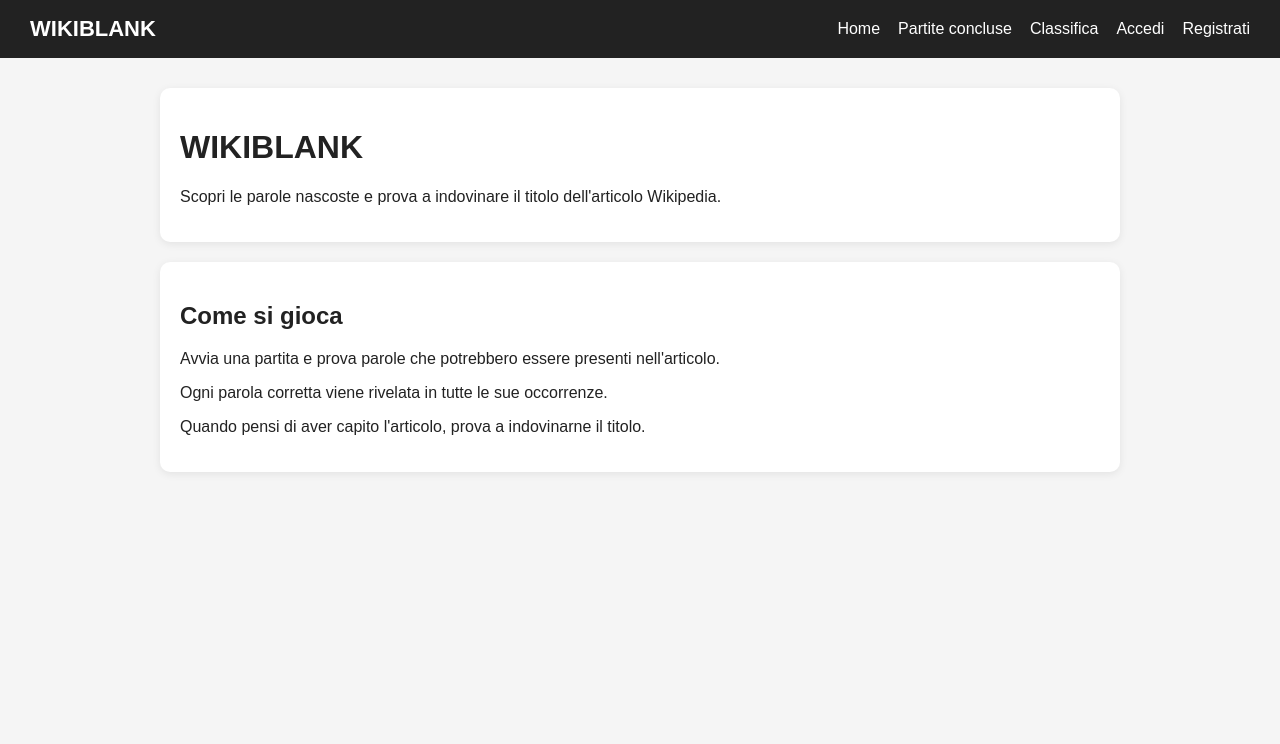
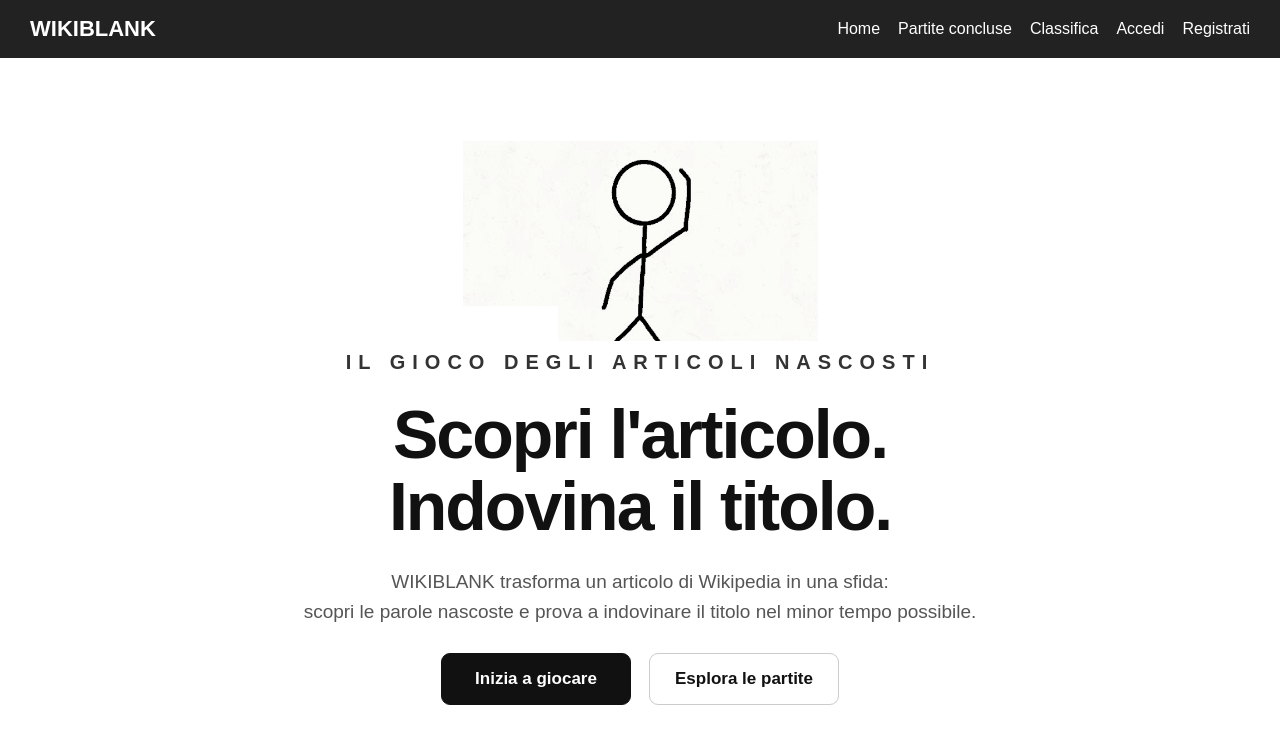
Before and after one commit to RobertaBenedux24/WIKIBLANK, a React app in the folder frontend/: page / in a window 1280 px wide. Shown: the top 744 px of the page. Built offline with nearby package versions, Linux system fonts and the light colour scheme; the HTML template or start-up script is replaced by a standard one.

Commit message:
grafica pagina Home

```diff
--- a/frontend/src/App.css
+++ b/frontend/src/App.css
@@ -88,3 +88,166 @@
     word-break: break-word;
     box-shadow: 0 2px 8px rgba(0, 0, 0, 0.08);
 }
+
+/*HOME*/
+.home-page {
+    height: calc(100vh - 70px);
+    background-color: #ffffff;
+
+    display: flex;
+    align-items: center;
+    justify-content: center;
+
+    overflow: hidden;
+}
+
+.home-hero {
+    display: flex;
+    flex-direction: column;
+    align-items: center;
+
+    text-align: center;
+
+    padding: 20px;
+}
+
+/* GIF */
+
+.home-gif-container {
+    position: relative;
+
+    width: 355px;
+    height: 200px;
+
+    margin: 0 auto 10px;
+
+    overflow: hidden;
+    background-color: white;
+}
+
+.home-gif {
+    display: block;
+
+    width: 100%;
+    height: 100%;
+
+    object-fit: cover;
+}
+
+/* Copre la scritta FlipaClip */
+
+.gif-watermark-cover {
+    position: absolute;
+
+    left: 0;
+    bottom: 0;
+
+    width: 95px;
+    height: 35px;
+
+    background-color: white;
+}
+
+
+/* SCRITTA SOPRA IL TITOLO */
+
+.home-label {
+    margin: 0 0 25px;
+
+    font-size: 20px;
+    font-weight: 700;
+
+    letter-spacing: 7px;
+
+    color: #333333;
+}
+
+
+/* TITOLO */
+
+.home-hero h1 {
+    margin: 0;
+
+    font-size: 68px;
+    line-height: 1.05;
+
+    font-weight: 800;
+
+    letter-spacing: -2px;
+
+    color: #111111;
+}
+
+
+/* DESCRIZIONE */
+
+.home-description {
+    margin: 25px auto 25px;
+
+    max-width: 850px;
+
+    font-size: 19px;
+    line-height: 1.6;
+
+    color: #555555;
+}
+
+
+/* PULSANTI */
+
+.home-actions {
+    display: flex;
+
+    justify-content: center;
+
+    gap: 18px;
+}
+
+
+.home-primary-button,
+.home-secondary-button {
+    display: inline-flex;
+
+    align-items: center;
+    justify-content: center;
+
+    min-width: 190px;
+
+    padding: 15px 25px;
+
+    border-radius: 9px;
+
+    font-size: 17px;
+    font-weight: 700;
+
+    transition: 0.2s;
+}
+
+
+/* PULSANTE NERO */
+
+.home-primary-button {
+    background-color: #111111;
+    color: #ffffff;
+    border: 1px solid #111111;
+}
+
+.home-primary-button:hover {
+    background-color: #333333;
+    transform: translateY(-2px);
+}
+
+
+/* PULSANTE BIANCO */
+
+.home-secondary-button {
+    background-color: #ffffff;
+    color: #111111;
+
+    border: 1px solid #cccccc;
+}
+
+.home-secondary-button:hover {
+    background-color: #f5f5f5;
+    transform: translateY(-2px);
+}
--- a/frontend/src/index.css
+++ b/frontend/src/index.css
@@ -4,9 +4,9 @@
 
 body {
     margin: 0;
+    background-color: #ffffff;
+    color: #111111;
     font-family: Arial, Helvetica, sans-serif;
-    background: #f5f5f5;
-    color: #222;
 }
 
 a {
--- a/frontend/src/pages/Home.jsx
+++ b/frontend/src/pages/Home.jsx
@@ -1,36 +1,61 @@
+import { Link } from "react-router-dom";
+import hangmanGif from "../assets/hangman.gif";
+
 function Home() {
     return (
-        <div className="page">
+        <main className="home-page">
 
-            <div className="card">
-                <h1>WIKIBLANK</h1>
+            <section className="home-hero">
 
-                <p>
-                    Scopri le parole nascoste e prova a
-                    indovinare il titolo dell'articolo Wikipedia.
-                </p>
-            </div>
+                <div className="home-gif-container">
+                    <img
+                        src={hangmanGif}
+                        alt="Omino WIKIBLANK"
+                         className="home-gif"
+                />
 
-            <div className="card">
-                <h2>Come si gioca</h2>
+                <div className="gif-watermark-cover"></div>
 
-                <p>
-                    Avvia una partita e prova parole che
-                    potrebbero essere presenti nell'articolo.
+                </div>
+
+                <p className="home-label">
+                    IL GIOCO DEGLI ARTICOLI NASCOSTI
                 </p>
 
-                <p>
-                    Ogni parola corretta viene rivelata in
-                    tutte le sue occorrenze.
+                <h1>
+                    Scopri l'articolo.
+                    <br />
+                    Indovina il titolo.
+                </h1>
+
+                <p className="home-description">
+                    WIKIBLANK trasforma un articolo di Wikipedia in una sfida:
+                    <br />
+                    scopri le parole nascoste e prova a indovinare il titolo
+                    nel minor tempo possibile.
                 </p>
 
-                <p>
-                    Quando pensi di aver capito l'articolo,
-                    prova a indovinarne il titolo.
-                </p>
-            </div>
+                <div className="home-actions">
 
-        </div>
+                    <Link
+                        to="/play"
+                        className="home-primary-button"
+                    >
+                        Inizia a giocare
+                    </Link>
+
+                    <Link
+                        to="/completed-games"
+                        className="home-secondary-button"
+                    >
+                        Esplora le partite
+                    </Link>
+
+                </div>
+
+            </section>
+
+        </main>
     );
 }
 
```
Also changed, not shown: frontend/src/assets/hangman.gif (added).
